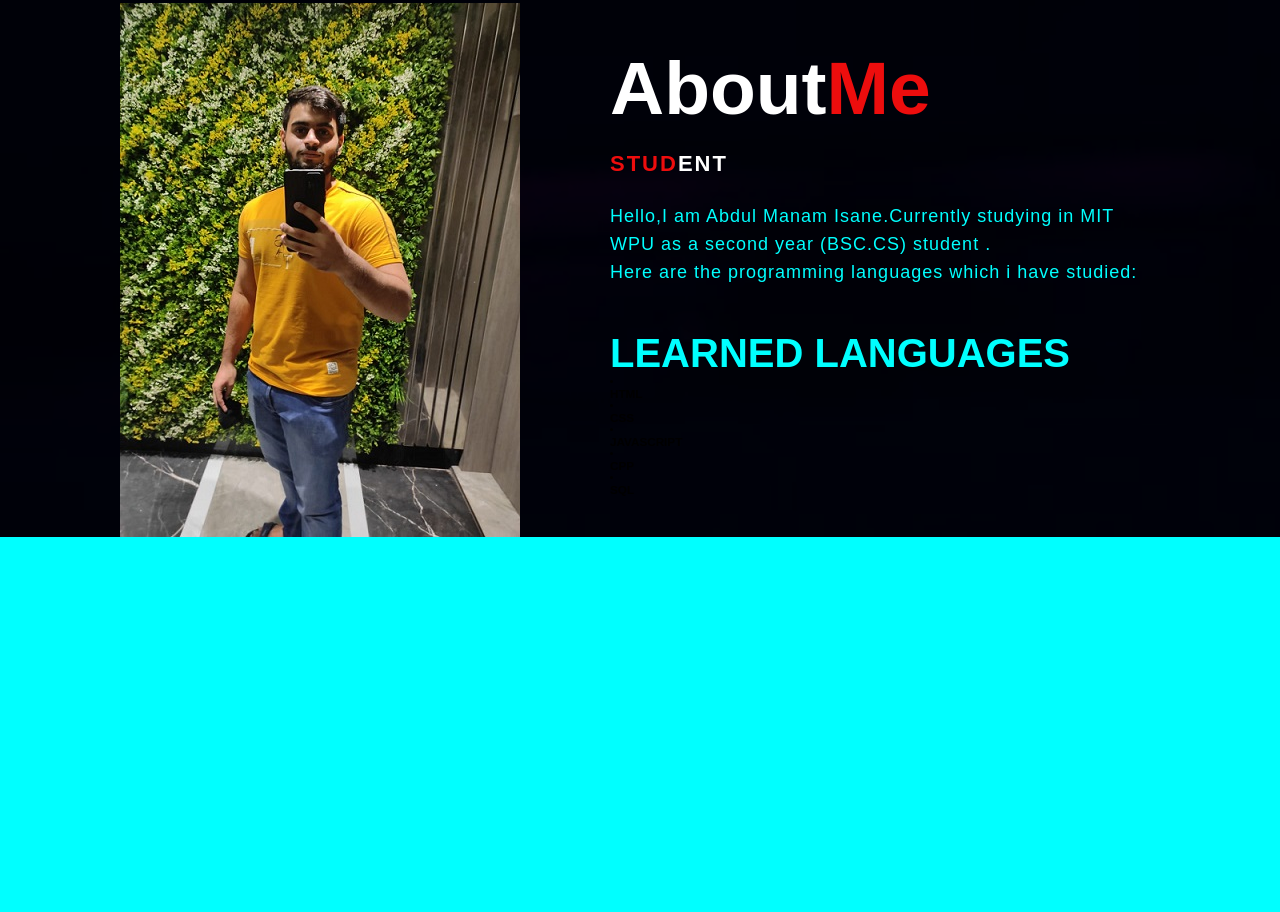
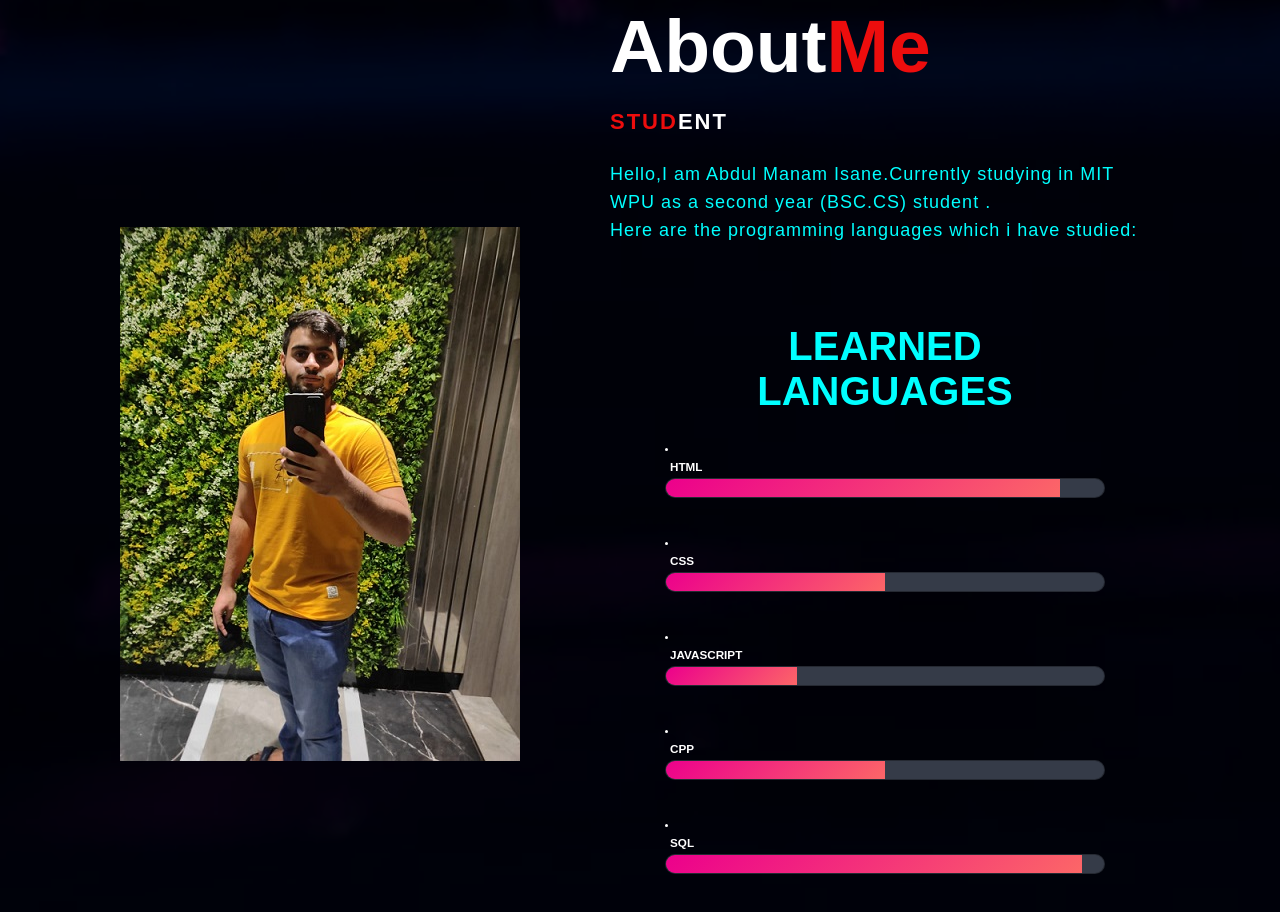
Before and after one commit to Manamisane/portfolio, a plain HTML site: page main.html in a window 1280 px wide. Shown: the part 1718-2630 px from the top of the page. Before the commit the page ends 2255 px from the top, so only its background shows below. Drawn offline with Linux system fonts and the light colour scheme.

Commit message:
Update style.css

```diff
--- a/style.css
+++ b/style.css
@@ -199,6 +199,7 @@ nav ul li a:hover{
     font-size: 60px;
     font-weight: 600;
     align-content: center;
+    color: #f9004d;
 
 
 }
@@ -207,6 +208,7 @@ nav ul li a:hover{
 .about{
     width: 100%;
     padding: 100px 0px;
+
 
 }
 .about img{
@@ -248,3 +250,111 @@ nav ul li a:hover{
 span{
     color:rgb(237, 13, 13);
 }
+h1{
+    text-align: center;
+}
+h3{
+    margin: 5px;
+
+}
+.skill{
+    width: 500px;
+    margin: 60px auto;
+    color: #fff;
+    padding: 20px;
+    box-shadow:0 14px 28px rgba(0, 0,0.25)0 10px 10px rgba(0, 0,0.22);
+}
+.skill li{
+    margin: 20px 0;
+    padding: 10px;
+}
+.bar{
+    background: #353b48;
+    display: block;
+    height: 20px;
+    border: 1px solid rgba(0, 0,0,0.3);
+    border-radius: 10px;
+    overflow: hidden;
+    box-shadow:0 1px 3px rgba(0, 0,0.12)0 1px 2px rgba(0, 0,0.24);
+    transition: all 0.3s cubic-bezier(.25,.8,.25,1);
+
+}
+.bar:hover{
+    box-shadow:0 14px 28px rgba(0, 0,0.25)0 10px 10px rgba(0, 0,0.22);
+}
+.bar span{
+    height: 20px;
+    float: left;
+    background: linear-gradient(135deg,rgba(236,0,140,1)0%,rgba(252,103,103,1)100% );
+}
+.HTML{
+    width: 90%;
+    animation: HTML 3s;
+
+}
+.CSS{
+    width: 50%;
+    animation: CSS 3s;
+}
+.JAVASCRIPT{
+    width: 30%;
+    animation: JAVASCRIPT 3s;
+}
+.CPP{
+    width: 50%;
+    animation: CPP 3s;
+}
+.SQL{
+    width: 95%;
+    animation: SQL 3s;
+}
+@keyframes HTML
+{
+    0%{
+        width: 0%;
+    }
+    100%{
+        width: 90%;
+    }
+
+}
+@keyframes CSS
+{
+    0%{
+        width: 0%;
+    }
+    100%{
+        width: 50%;
+    }
+
+}
+@keyframes JAVASCRIPT
+{
+    0%{
+        width: 0%;
+    }
+    100%{
+        width: 30%;
+    }
+
+}
+@keyframes CPP
+{
+    0%{
+        width: 0%;
+    }
+    100%{
+        width: 50%;
+    }
+
+}
+@keyframes CPP
+{
+    0%{
+        width: 0%;
+    }
+    100%{
+        width: 95%;
+    }
+
+}
```
